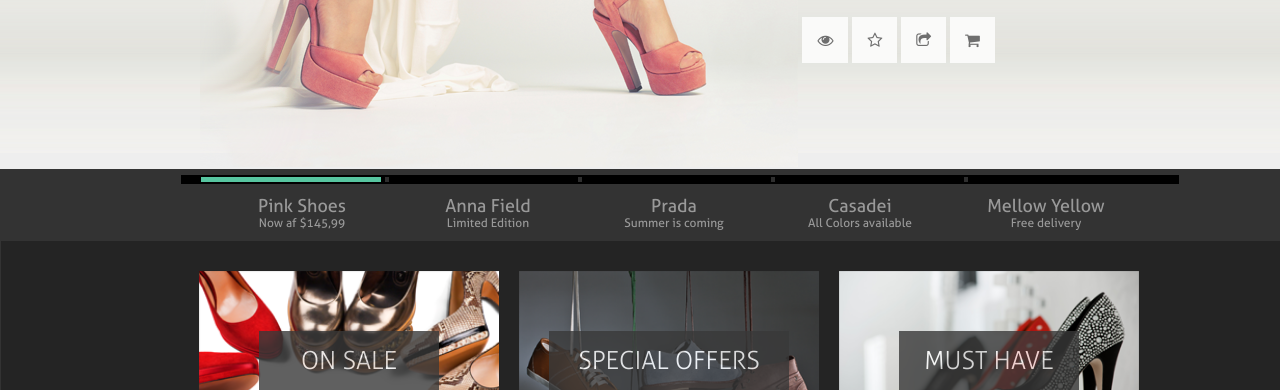
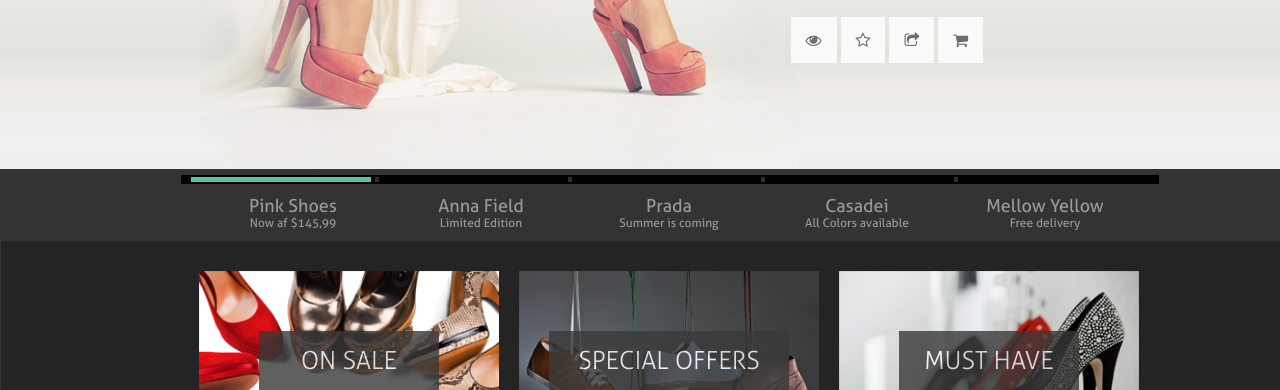
Before and after one commit to Chyi341152/10perCP, a plain HTML site: page index.html in a window 1280 px wide. Shown: the part 410-800 px from the top of the page. Drawn offline with Linux system fonts and the light colour scheme; a web font is replaced by a local one.

Commit message:
first commit

```diff
--- a/css/index.css
+++ b/css/index.css
@@ -79,7 +79,7 @@
 }
 
 body{
-	min-width:1360px;
+	min-width:1340px;
 }
 
 header{
@@ -291,7 +291,7 @@ header{
 
 #runTitles{
 	position: relative;
-	margin: 10px 200px;
+	margin: 10px 190px;
 	padding: 0 10px;
 }
 
@@ -300,7 +300,7 @@ header{
 	display: inline-block;
 	margin: 1px;
 	color: white;
-	width: 180px;
+	width: 182px;
 	opacity: 0.5;
 }
 
```
